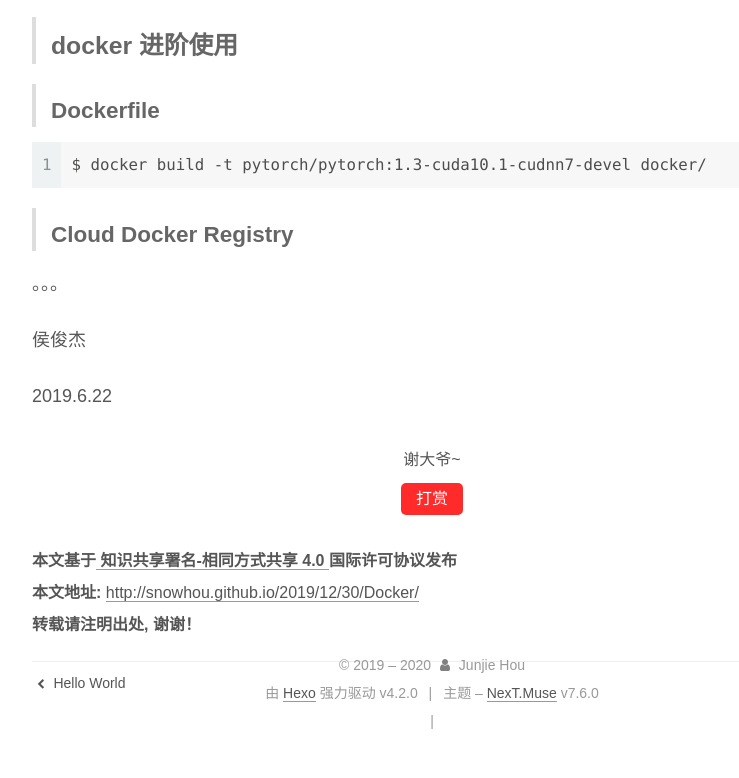
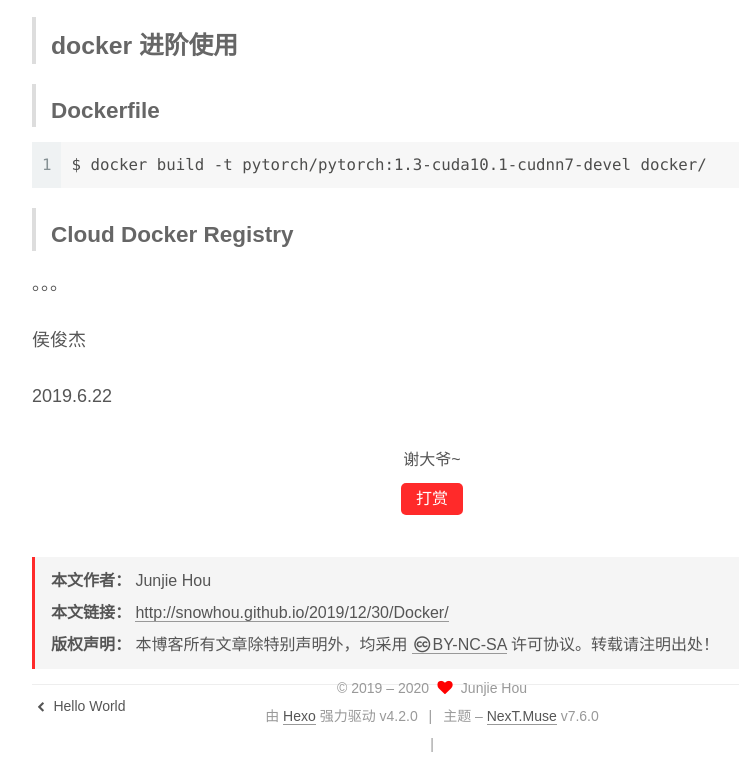
Before and after one commit to snowhou/snowhou.github.io, a plain HTML site: page 2019/12/30/Docker/index.html in a window 1280 px wide. Shown: the part 2791-3569 px from the top of the page, without its empty margins (48-787 px from the left). Before the commit the page ends 3546 px from the top, so only its background shows below. Drawn offline with nearby package versions, Linux system fonts and the light colour scheme; some packages are replaced by stand-ins of ours; a script that the page names is missing.

Commit message:
Site updated: 2020-01-11 20:44:37

```diff
--- a/2019/12/30/Docker/index.html
+++ b/2019/12/30/Docker/index.html
@@ -349,14 +349,22 @@
 </div>
 
 
-    <div>
-	    <p id="div-border-left-red">
-	    <b>本文基于<a target="_blank" title="Creative Commons Attribution-ShareAlike 4.0 International (CC BY-SA 4.0)" href="http://creativecommons.org/licenses/by-sa/4.0/"> 知识共享署名-相同方式共享 4.0 </a>国际许可协议发布</b><br/>
-	    <span>
-	    <b>本文地址: </b><a href="/2019/12/30/Docker/" title="Docker">http://snowhou.github.io/2019/12/30/Docker/</a><br/><b>转载请注明出处, 谢谢！</b>
-	    </span>
-	    </p>
-    </div>
+
+<div>
+<ul class="post-copyright">
+  <li class="post-copyright-author">
+    <strong>本文作者： </strong>Junjie Hou
+  </li>
+  <li class="post-copyright-link">
+    <strong>本文链接：</strong>
+    <a href="http://snowhou.github.io/2019/12/30/Docker/" title="Docker">http://snowhou.github.io/2019/12/30/Docker/</a>
+  </li>
+  <li class="post-copyright-license">
+    <strong>版权声明： </strong>本博客所有文章除特别声明外，均采用 <a href="https://creativecommons.org/licenses/by-nc-sa/4.0/" rel="noopener" target="_blank"><i class="fa fa-fw fa-creative-commons"></i>BY-NC-SA</a> 许可协议。转载请注明出处！
+  </li>
+</ul>
+</div>
+
 
       <footer class="post-footer">
 
@@ -451,6 +459,10 @@
       </div>
   </nav>
 </div>
+  <div class="sidebar-button motion-element"><i class="fa fa-comment"></i>
+    Chat
+  </a>
+  </div>
   <div class="links-of-author motion-element">
       <span class="links-of-author-item">
         <a href="https://github.com/snowhou" title="GitHub → https:&#x2F;&#x2F;github.com&#x2F;snowhou" rel="noopener" target="_blank"><i class="fa fa-fw fa-github"></i>GitHub</a>
@@ -461,6 +473,9 @@
       <span class="links-of-author-item">
         <a href="https://weibo.com/5136374357/profile?topnav=1&wvr=6&is_all=1" title="Weibo → https:&#x2F;&#x2F;weibo.com&#x2F;5136374357&#x2F;profile?topnav&#x3D;1&amp;wvr&#x3D;6&amp;is_all&#x3D;1" rel="noopener" target="_blank"><i class="fa fa-fw fa-weibo"></i>Weibo</a>
       </span>
+  </div>
+  <div class="cc-license motion-element" itemprop="license">
+    <a href="https://creativecommons.org/licenses/by-nc-sa/4.0/" class="cc-opacity" rel="noopener" target="_blank"><img src="/images/cc-by-nc-sa.svg" alt="Creative Commons"></a>
   </div>
 
 
@@ -488,7 +503,7 @@
   &copy; 2019 –
   <span itemprop="copyrightYear">2020</span>
   <span class="with-love">
-    <i class="fa fa-user"></i>
+    <i class="fa fa-heart"></i>
   </span>
   <span class="author" itemprop="copyrightHolder">Junjie Hou</span>
 </div>
--- a/css/main.css
+++ b/css/main.css
@@ -1262,7 +1262,7 @@ pre .javascript .function {
 }
 .links-of-author a::before,
 .links-of-author span.exturl::before {
-  background: #fff0ff;
+  background: #85afff;
   border-radius: 50%;
   content: ' ';
   display: inline-block;
@@ -1504,9 +1504,10 @@ pre .javascript .function {
   }
 }
 .with-love {
-  color: #808080;
+  color: #ff0000;
   display: inline-block;
   margin: 0 5px;
+  animation: iconAnimate 1.33s ease-in-out infinite;
 }
 .powered-by,
 .theme-info {
@@ -2095,6 +2096,13 @@ pre .javascript .function {
     transform: rotateZ(-30deg);
   }
 }
+.post-copyright {
+  background: #f5f5f5;
+  border-left: 3px solid #ff2a2a;
+  list-style: none;
+  margin: 2em 0 0;
+  padding: 0.5em 1em;
+}
 .category-all-page .category-all-title {
   text-align: center;
 }
```
Also changed, not shown: 2019/12/30/hello-world/index.html (+24 -9 lines), about/index.html (+8 -1 lines), archives/2019/12/index.html (+8 -1 lines), archives/2019/index.html (+8 -1 lines), archives/index.html (+8 -1 lines), categories/index.html (+8 -1 lines), index.html (+8 -1 lines), search/index.html (+8 -1 lines), tags/index.html (+8 -1 lines).
